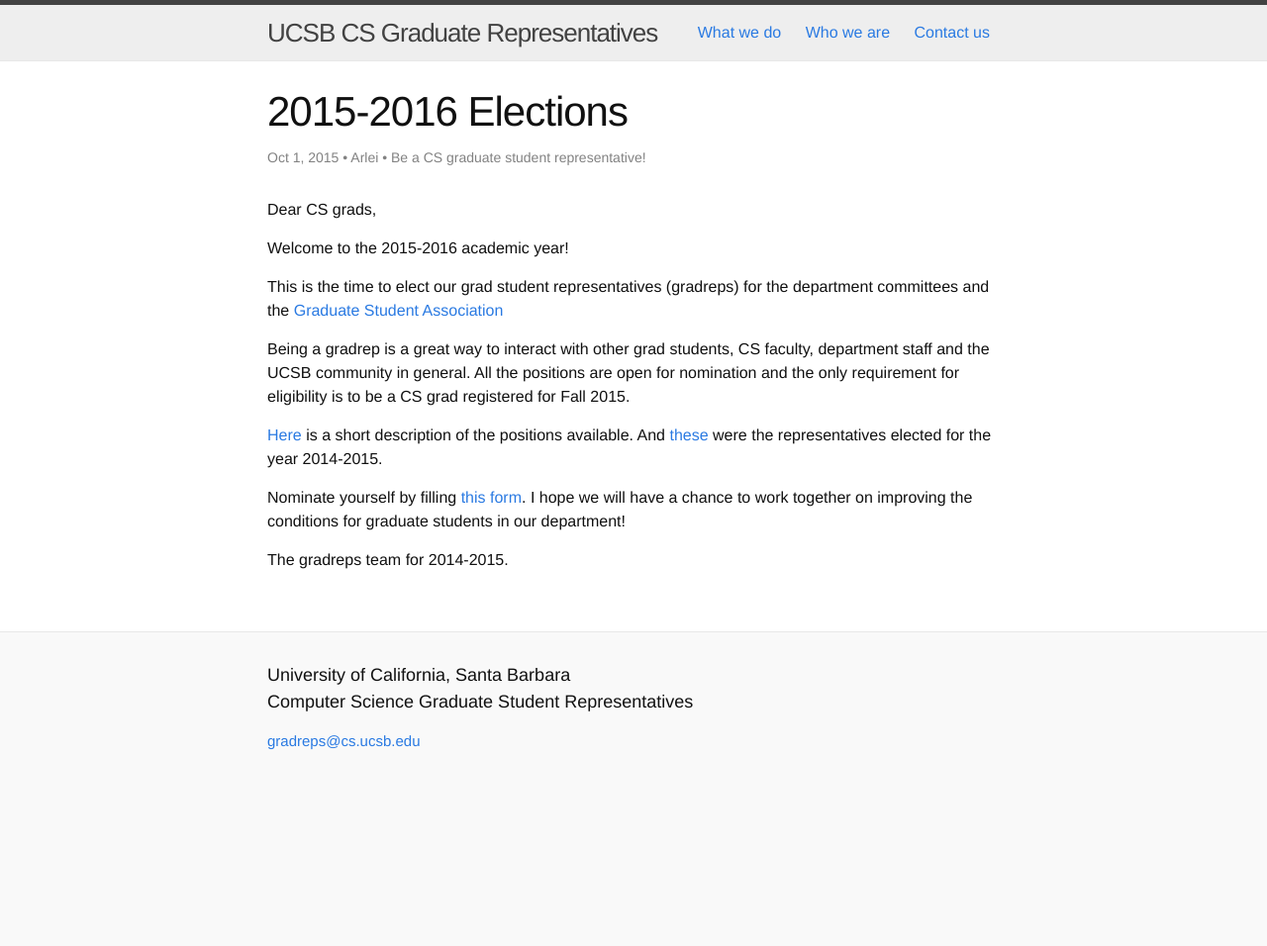
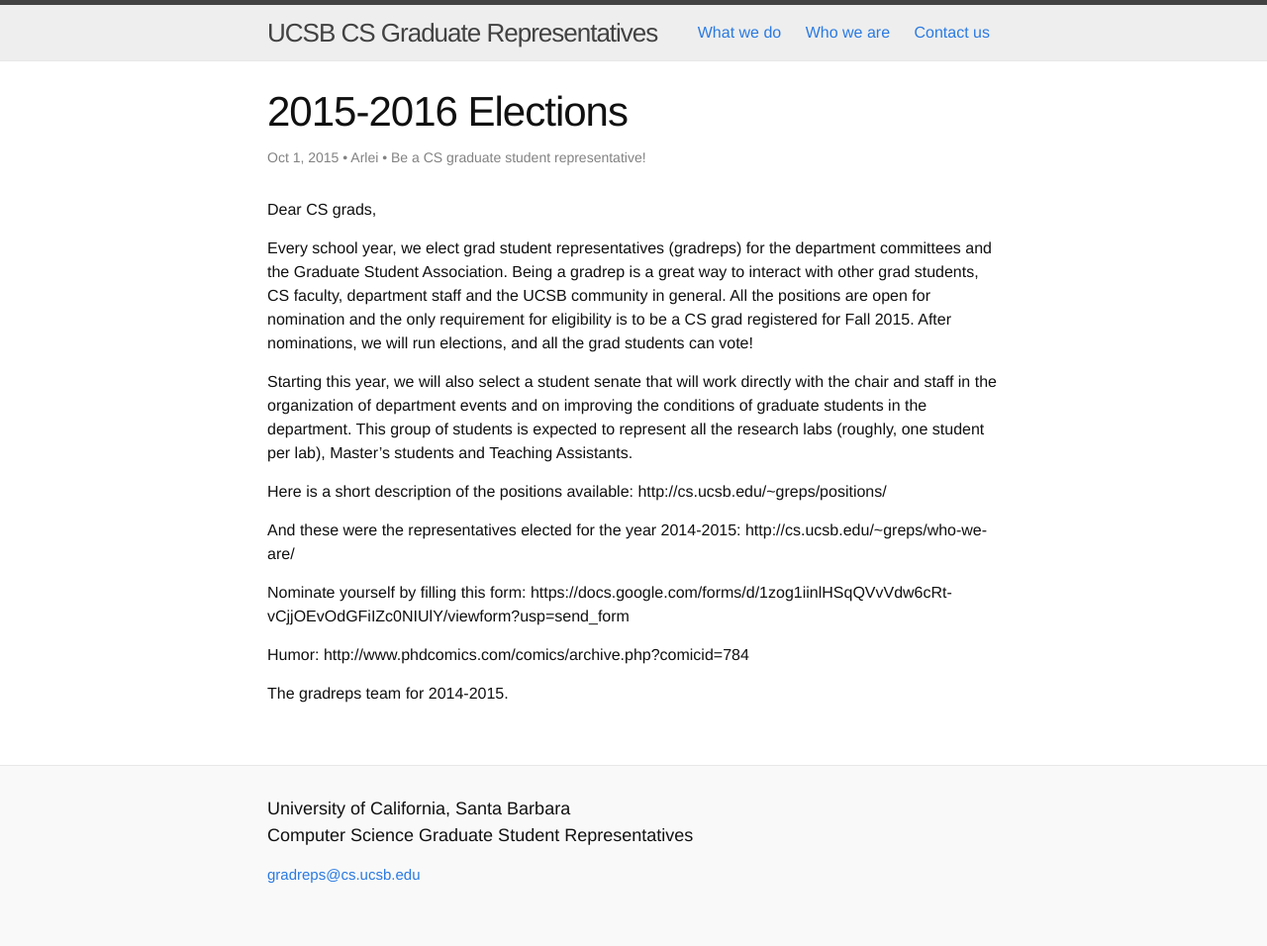
Before and after one commit to UCSB-CS-Graduate-Representatives/UCSB-CS-Graduate-Representatives.github.io, a Jekyll site: the page built from _posts/2015-10-01-2015-2016 Elections.md, in a window 1280 px wide. Shown: the whole page at 99% size. Built offline with Jekyll 4.4.1, drawn with Linux system fonts in a browser that asks for light colours; before the commit the page ends 900 px from its top, so only the background shows below that.

Commit message:
Updating info for nomination!

```diff
--- a/_posts/2015-10-01-2015-2016 Elections.md
+++ b/_posts/2015-10-01-2015-2016 Elections.md
@@ -7,14 +7,20 @@
 
 Dear CS grads,
 
-Welcome to the 2015-2016 academic year!
+Every school year, we elect grad student representatives (gradreps) for the department committees and the Graduate Student Association. Being a gradrep is a great way to interact with other grad students, CS faculty, department staff and the UCSB community in general. All the positions are open for nomination and the only requirement for eligibility is to be a CS grad registered for Fall 2015. After nominations, we will run elections, and all the grad students can vote!
 
-This is the time to elect our grad student representatives (gradreps) for the department committees and the [Graduate Student Association](http://www.ucsbgsa.org/)
+Starting this year, we will also select a student senate that will work directly with the chair and staff in the organization of department events and on improving the conditions of graduate students in the department. This group of students is expected to represent all the research labs (roughly, one student per lab), Master's students and Teaching Assistants.
 
-Being a gradrep is a great way to interact with other grad students, CS faculty, department staff and the UCSB community in general. All the positions are open for nomination and the only requirement for eligibility is to be a CS grad registered for Fall 2015.
+Here is a short description of the positions available:
+http://cs.ucsb.edu/~greps/positions/
 
-[Here](/positions/) is a short description of the positions available. And [these](/who-we-are/) were the representatives elected for the year 2014-2015.
+And these were the representatives elected for the year 2014-2015:
+http://cs.ucsb.edu/~greps/who-we-are/
 
-Nominate yourself by filling [this form](https://docs.google.com/forms/d/1zog1iinlHSqQVvVdw6cRt-vCjjOEvOdGFiIZc0NIUlY/viewform?usp=send_form). I hope we will have a chance to work together on improving the conditions for graduate students in our department!
+Nominate yourself by filling this form:
+https://docs.google.com/forms/d/1zog1iinlHSqQVvVdw6cRt-vCjjOEvOdGFiIZc0NIUlY/viewform?usp=send_form
+
+Humor:
+http://www.phdcomics.com/comics/archive.php?comicid=784
 
 The gradreps team for 2014-2015.
```
Also changed, not shown: positions/index.md (+4 -0 lines).
